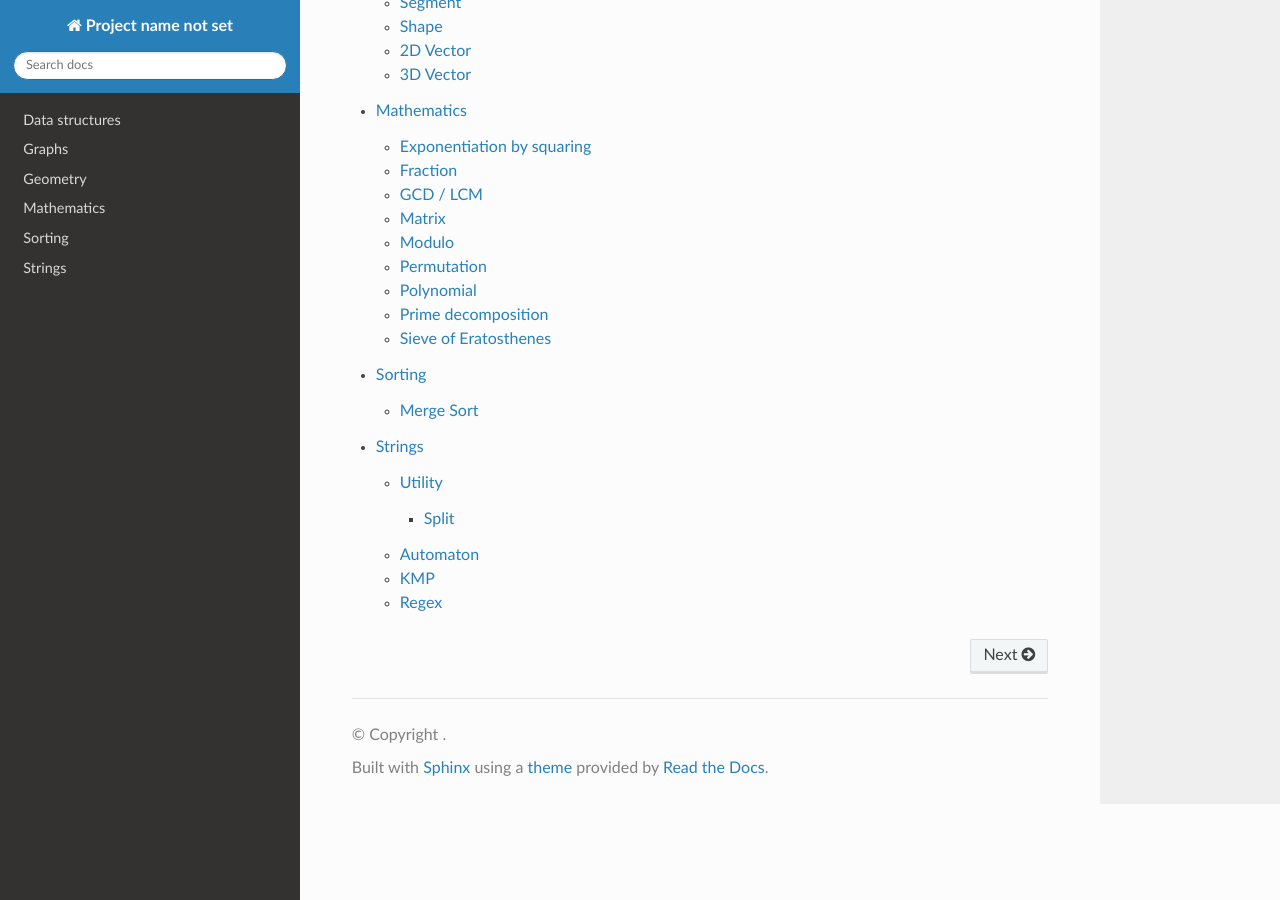
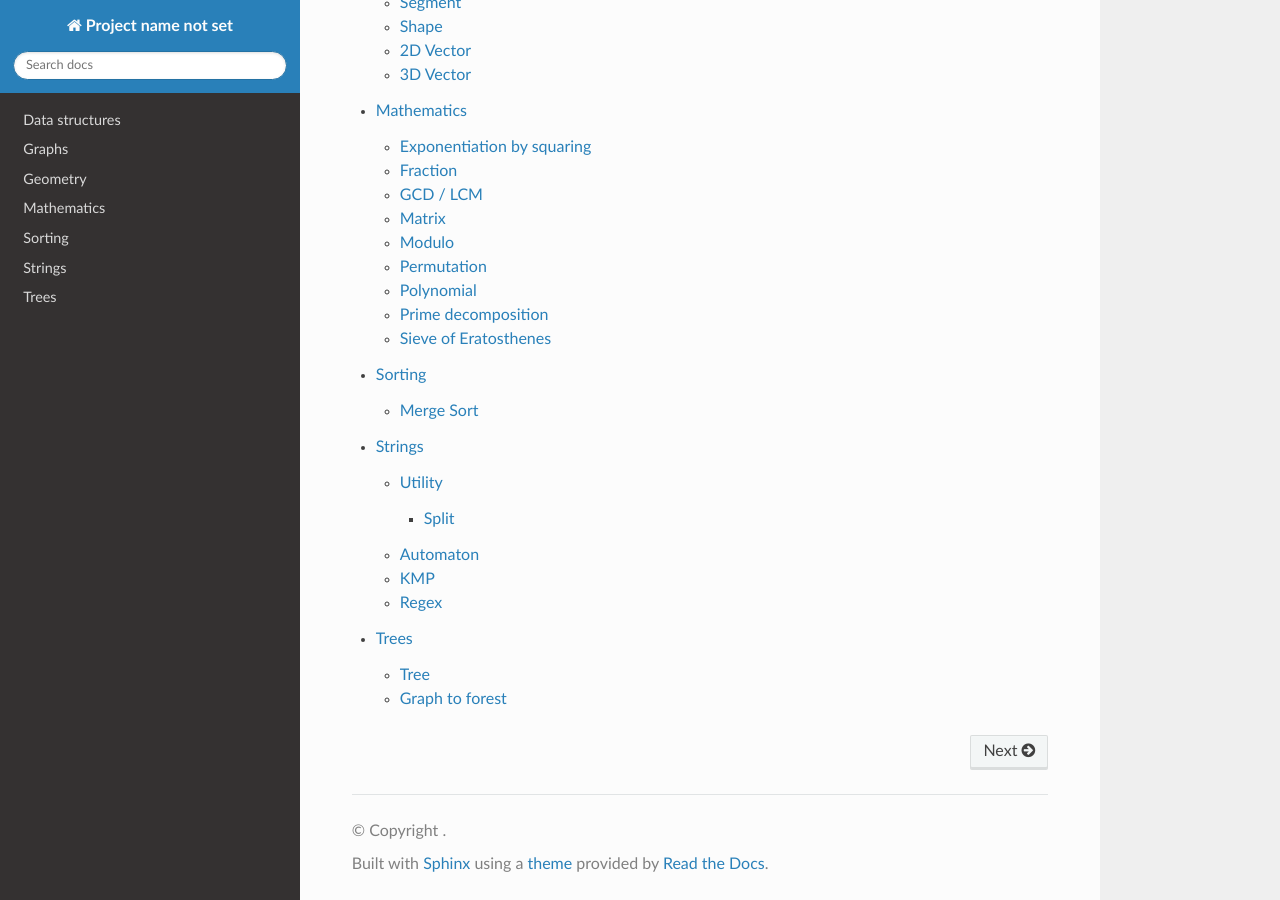
Before and after one commit to AdrienVannson/algo-lib, a Sphinx documentation site: the page built from docs/index.rst, in a window 1280 px wide and 900 px high, scrolled down 937 px. Built offline with Sphinx 7.4.7 and the Read the Docs theme 2.0.0, drawn with Linux system fonts in a browser that asks for light colours.

Commit message:
Documentation for trees

```diff
--- a/docs/index.rst
+++ b/docs/index.rst
@@ -12,3 +12,4 @@ Welcome to the Algolib documentation! All the documented entities are listed in
     maths
     sorting
     strings
+    trees
--- /dev/null
+++ b/docs/trees.rst
@@ -0,0 +1,8 @@
+Trees
+=====
+
+.. toctree::
+    :maxdepth: 2
+
+    trees/tree
+    trees/graph-to-forest
--- /dev/null
+++ b/docs/trees/graph-to-forest.rst
@@ -0,0 +1,4 @@
+Graph to forest
+===============
+
+.. doxygenfile:: graph-to-forest.hpp
--- /dev/null
+++ b/docs/trees/tree.rst
@@ -0,0 +1,4 @@
+Tree
+====
+
+.. doxygenfile:: tree.hpp
```
